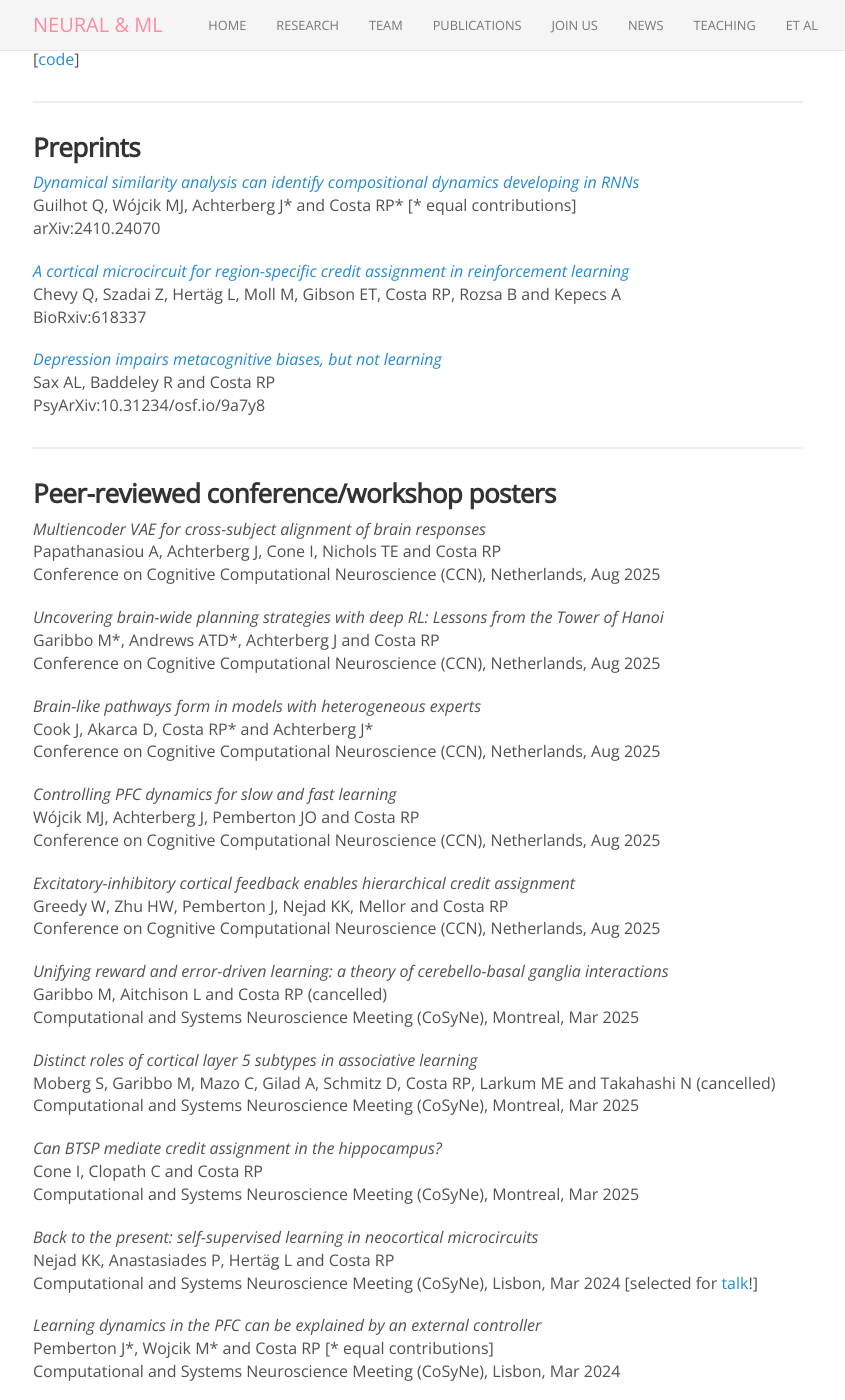
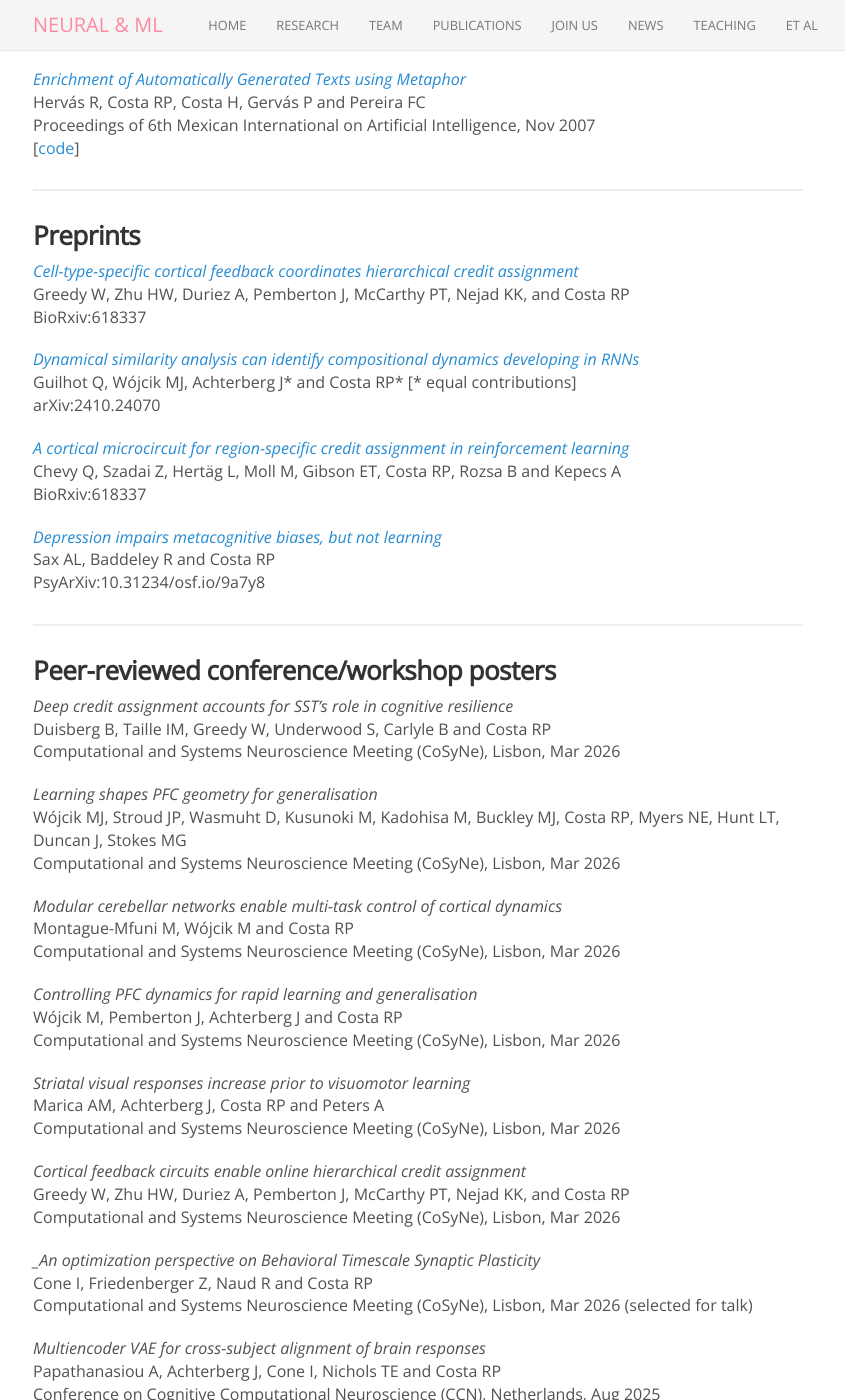
Before and after one commit to neuralml/neuralml.github.io, a Jekyll site: the page built from publications.md, in a window 1280 px wide and 1400 px high, scrolled down 3969 px. Shown: the whole window, without its empty margins (222-1067 px from the left). Built offline with Jekyll 4.4.1, drawn with Linux system fonts in a browser that asks for light colours; nearby versions of some CDN libraries; some of the changed text lies outside the part shown.

Commit message:
update pubs

```diff
--- a/publications.md
+++ b/publications.md
@@ -16,6 +16,10 @@ permalink: /publications/
 <hr>
 
 ### Journals and peer-reviewed proceedings
+
+[_Task-guided cross-subject latent alignment: a multi-encoder-decoder VAE_](https://arxiv.org/abs/2606.15989)<br>
+Papathanasiou A, Achterberg J, Nichols TE and Costa RP<br>
+Proceedings of Conference on Cognitive Computational Neuroscience (CCN), US, Aug 2026
 
 [_Learning shapes neural geometry in the prefrontal cortex_](https://doi.org/10.1101/2023.04.24.538054)<br>
 Wójcik MJ, Stroud JP, Wasmuht D, Kusunoki M, Kadohisa M, Buckley MJ, Costa RP, Myers NE, Hunt LT, Duncan J, Stokes MG<br>
@@ -182,6 +186,9 @@ Proceedings of 6th Mexican International on Artificial Intelligence, Nov 2007<br
 
 ### Preprints
 
+[_Cell-type-specific cortical feedback coordinates hierarchical credit assignment_](https://doi.org/10.64898/2026.06.16.732595)<br>
+Greedy W, Zhu HW, Duriez A, Pemberton J, McCarthy PT, Nejad KK, and Costa RP<br>
+BioRxiv:618337
 
 [_Dynamical similarity analysis can identify compositional dynamics developing in RNNs_](https://doi.org/10.48550/arXiv.2410.24070)<br>
 Guilhot Q, Wójcik MJ, Achterberg J\* and Costa RP\* [\* equal contributions]<br>
@@ -200,6 +207,34 @@ PsyArXiv:10.31234/osf.io/9a7y8
 
 ### Peer-reviewed conference/workshop posters
 
+
+_Deep credit assignment accounts for SST’s role in cognitive resilience_<br>
+Duisberg B, Taille IM, Greedy W, Underwood S, Carlyle B and Costa RP<br>
+Computational and Systems Neuroscience Meeting (CoSyNe), Lisbon, Mar 2026
+
+_Learning shapes PFC geometry for generalisation_<br>
+Wójcik MJ, Stroud JP, Wasmuht D, Kusunoki M, Kadohisa M, Buckley MJ, Costa RP, Myers NE, Hunt LT, Duncan J, Stokes MG<br>
+Computational and Systems Neuroscience Meeting (CoSyNe), Lisbon, Mar 2026
+
+_Modular cerebellar networks enable multi-task control of cortical dynamics_<br>
+Montague-Mfuni M, Wójcik M and Costa RP<br>
+Computational and Systems Neuroscience Meeting (CoSyNe), Lisbon, Mar 2026
+
+_Controlling PFC dynamics for rapid learning and generalisation_<br>
+Wójcik M, Pemberton J, Achterberg J and Costa RP<br>
+Computational and Systems Neuroscience Meeting (CoSyNe), Lisbon, Mar 2026
+
+_Striatal visual responses increase prior to visuomotor learning_<br>
+Marica AM, Achterberg J, Costa RP and Peters A<br>
+Computational and Systems Neuroscience Meeting (CoSyNe), Lisbon, Mar 2026
+
+_Cortical feedback circuits enable online hierarchical credit assignment_<br>
+Greedy W, Zhu HW, Duriez A, Pemberton J, McCarthy PT, Nejad KK, and Costa RP<br>
+Computational and Systems Neuroscience Meeting (CoSyNe), Lisbon, Mar 2026
+
+__An optimization perspective on Behavioral Timescale Synaptic Plasticity_<br>
+Cone I, Friedenberger Z, Naud R and Costa RP<br>
+Computational and Systems Neuroscience Meeting (CoSyNe), Lisbon, Mar 2026 (selected for talk)
 
 _Multiencoder VAE for cross-subject alignment of brain responses_<br>
 Papathanasiou A, Achterberg J, Cone I, Nichols TE and Costa RP<br>
```
Also changed, not shown: 1 other file.
